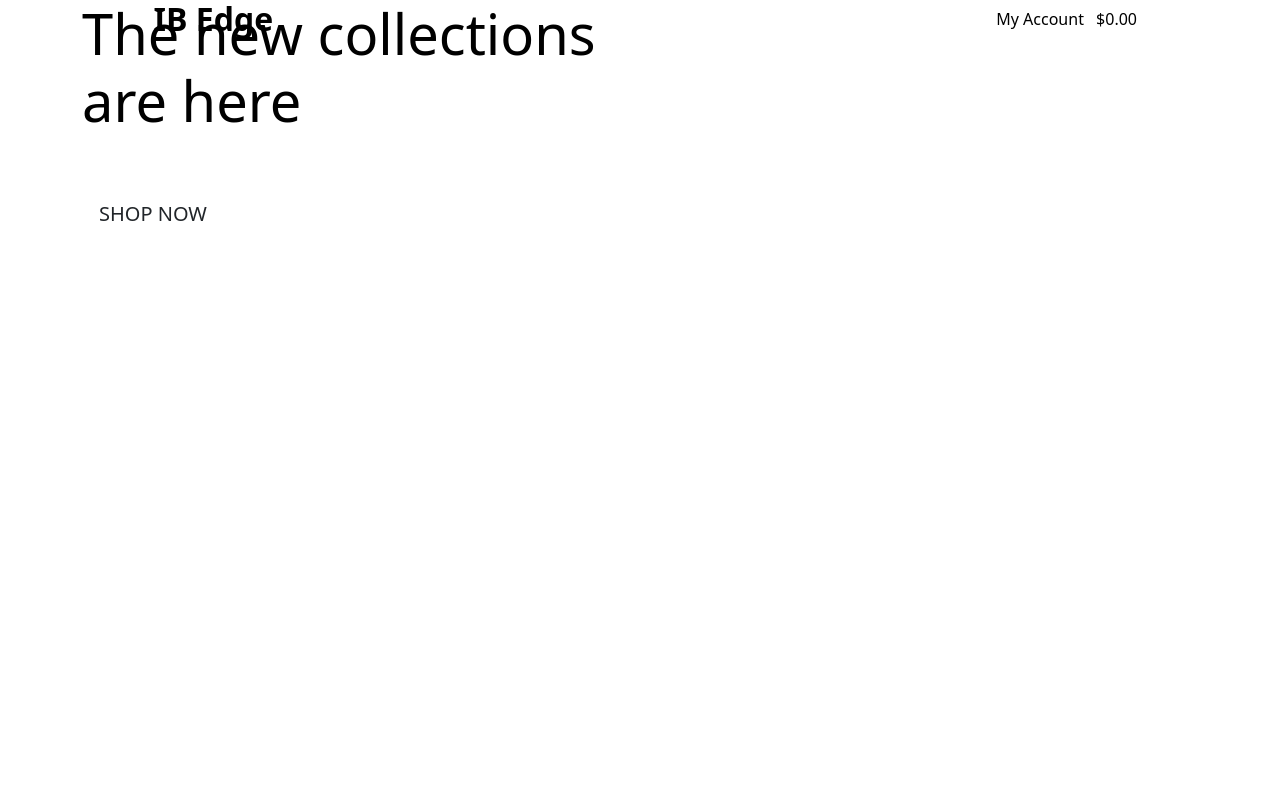
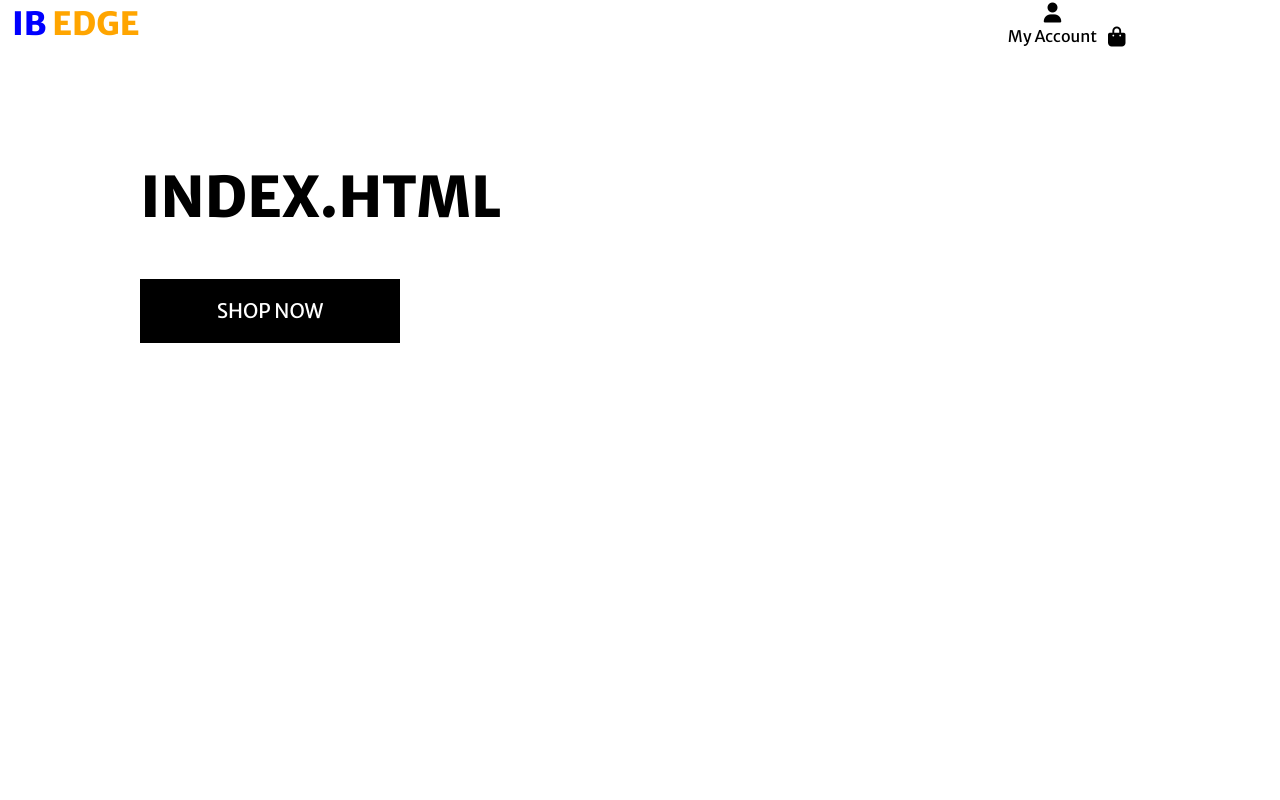
Before and after one commit to bmich22/ib-edge, a Django app: page / in a window 1280 px wide. Run offline with Django 5.2, Linux system fonts and the light colour scheme; some libraries are stand-ins or nearby versions.

Commit message:
Added css to homepage header

```diff
--- a/home/templates/home/index.html
+++ b/home/templates/home/index.html
@@ -15,7 +15,7 @@
         <div class="row h-100">
             <div class="col-7 col-md-6 my-auto">
                 <h1 class="display-4 logo-font text-black">
-                    The new collections are here
+                    index.html
                 </h1>
                 <div class="my-5">
                     <h4>
--- a/ib_edge/settings.py
+++ b/ib_edge/settings.py
@@ -144,7 +144,11 @@ USE_TZ = True
 # Static files (CSS, JavaScript, Images)
 # https://docs.djangoproject.com/en/5.2/howto/static-files/
 
-STATIC_URL = "static/"
+STATIC_URL = '/static/'
+STATICFILES_DIRS = (os.path.join(BASE_DIR, 'static'),)
+
+MEDIA_URL = '/media/'
+MEDIA_ROOT = os.path.join(BASE_DIR, 'media')
 
 # Default primary key field type
 # https://docs.djangoproject.com/en/5.2/ref/settings/#default-auto-field
--- a/ib_edge/urls.py
+++ b/ib_edge/urls.py
@@ -16,9 +16,11 @@ Including another URLconf
 """
 from django.contrib import admin
 from django.urls import path, include
+from django.conf import settings
+from django.conf.urls.static import static
 
 urlpatterns = [
     path('admin/', admin.site.urls),
     path('accounts/', include('allauth.urls')),
     path('', include('home.urls')),
-]
+] + static(settings.MEDIA_URL, document_root=settings.MEDIA_ROOT)
--- /dev/null
+++ b/static/css/base.css
@@ -0,0 +1,90 @@
+html {
+    height: 100%;
+}
+
+body {
+    /* background: url('/media/homepage_background_cropped.jpg') no-repeat center center fixed;
+    background-size: cover;
+    height: calc(100vh - 164px); */
+    color: #555;
+    font-family: 'Merriweather Sans';
+}
+
+/* from Bulma */
+.icon {
+    align-items: center;
+    display: inline-flex;
+    justify-content: center;
+    height: 1.5rem;
+    width: 1.5rem;
+}
+
+.logo-font {
+    text-transform: uppercase;
+    font-weight: 800;
+}
+
+.text-blue {
+    color:blue;
+}
+
+.text-orange {
+    color:orange;
+}
+
+.main-logo-link {
+    width: fit-content;
+}
+
+.shop-now-button {
+    background: black;
+    color: white;
+    min-width: 260px;
+}
+
+.btn-black {
+    background: black;
+    color: white;
+}
+
+.shop-now-button:hover,
+.shop-now-button:active,
+.shop-now-button:focus,
+.btn-black:hover,
+.btn-black:active,
+.btn-black:focus {
+    background: #222;
+    color: white;
+}
+
+.text-black {
+    color: #000 !important;
+}
+
+.border-black {
+    border: 1px solid black !important;
+}
+
+/* -------------------------------- Media Queries */
+
+/* Slightly larger container on xl screens */
+@media (min-width: 1200px) {
+  .container {
+    max-width: 80%;
+  }
+}
+
+/* fixed top navbar only on medium and up */
+@media (min-width: 992px) {
+    .fixed-top-desktop-only {
+        position: fixed;
+        top: 0;
+        right: 0;
+        left: 0;
+        z-index: 1030;
+    }
+
+    .header-container {
+        padding-top: 164px;
+    }
+}
--- a/templates/base.html
+++ b/templates/base.html
@@ -7,11 +7,7 @@
     <meta http-equiv="X-UA-Compatible" content="ie=edge" />
     <meta charset="utf-8" />
     <meta name="viewport" content="width=device-width, initial-scale=1" />
-    {% endblock %}
-
-    {% block extra_meta %}
-    {% endblock %}
-
+    {% endblock %} {% block extra_meta %} {% endblock %}
     {% block corecss %}
     <link
       href="https://cdn.jsdelivr.net/npm/bootstrap@5.3.6/dist/css/bootstrap.min.css"
@@ -19,12 +15,17 @@
       integrity="sha384-4Q6Gf2aSP4eDXB8Miphtr37CMZZQ5oXLH2yaXMJ2w8e2ZtHTl7GptT4jmndRuHDT"
       crossorigin="anonymous"
     />
-    {% endblock %}
-
-    {% block extra_css %}
-    {% endblock %}
+    <link rel="preconnect" href="https://fonts.googleapis.com" />
+    <link rel="preconnect" href="https://fonts.gstatic.com" crossorigin />
+    <link
+      href="https://fonts.googleapis.com/css2?family=Merriweather+Sans:ital,wght@0,300..800;1,300..800&display=swap"
+      rel="stylesheet"
+    />
+    <link rel="stylesheet" href="{% static 'css/base.css' %}" />
+    {% endblock %} {% block extra_css %} {% endblock %}
 
     {% block corejs %}
+    <script src="https://kit.fontawesome.com/7fa9d59fcb.js" crossorigin="anonymous"></script>
     <script
       src="https://cdn.jsdelivr.net/npm/bootstrap@5.3.6/dist/js/bootstrap.bundle.min.js"
       integrity="sha384-j1CDi7MgGQ12Z7Qab0qlWQ/Qqz24Gc6BM0thvEMVjHnfYGF0rmFCozFSxQBxwHKO"
@@ -36,23 +37,31 @@
       crossorigin="anonymous"
     ></script>
     <script>
-      src="https://cdn.jsdelivr.net/npm/bootstrap@5.3.6/dist/js/bootstrap.min.js"
-      integrity="sha384-RuyvpeZCxMJCqVUGFI0Do1mQrods/hhxYlcVfGPOfQtPJh0JCw12tUAZ/Mv10S7D"
-      crossorigin="anonymous"
+      src =
+        "https://cdn.jsdelivr.net/npm/bootstrap@5.3.6/dist/js/bootstrap.min.js";
+      integrity =
+        "sha384-RuyvpeZCxMJCqVUGFI0Do1mQrods/hhxYlcVfGPOfQtPJh0JCw12tUAZ/Mv10S7D";
+      crossorigin = "anonymous";
     </script>
     {% endblock %}
 
     {% block extra_js %}
     {% endblock %}
 
-    <title>IB Edge Tutoring for IB Diploma Students{% block extra_title %}{% endblock %}</title>
+    <title>
+      IB Edge Tutoring for IB Diploma Students{% block extra_title %}{% endblock%}
+    </title>
   </head>
   <body>
     <header class="container-fluid fixed-top">
       <div class="row">
-        <div class="col-12 col-lg-4 my-auto py-1 py-lg-0 text-center text-lg-left">
+        <div
+          class="col-12 col-lg-4 my-auto py-1 py-lg-0 text-center text-lg-left">
           <a href="{% url 'home' %}" class="nav-link main-logo-link">
-            <h2 class="logo-font text-black my-0"><strong>IB Edge</strong></h2>
+            <!-- <h2 class="logo-font my-0">IB Edge</h2> -->
+            <h2 class="logo-font my-0">
+              <span class="text-blue">IB </span><span class="text-orange">Edge</span>
+            </h2>
           </a>
         </div>
         <div class="col-12 col-lg-4 my-auto py-1 py-lg-0">
@@ -73,8 +82,14 @@
         <div class="col-12 col-lg-4 my-auto py-1 py-lg-0">
           <ul class="list-inline list-unstyled text-center text-lg-right my-0">
             <li class="list-inline-item dropdown">
-              <a class="text-black nav-link" href="#" id="user-options" data-toggle="dropdown" aria-haspopup="true"
-              aria-expanded="false">
+              <a
+                class="text-black nav-link"
+                href="#"
+                id="user-options"
+                data-bs-toggle="dropdown"
+                aria-haspopup="true"
+                aria-expanded="false"
+              >
                 <div class="text-center">
                   <div><i class="fas fa-user fa-lg"></i></div>
                   <p class="my-0">My Account</p>
@@ -94,15 +109,15 @@
               </div>
             </li>
             <li class="list-inline-item">
-              <a class="{% if grand_total %}text-info font-weight-bold{% else %}text-black{% endif %} nav-link" href="">
+              <a
+                class="{% if grand_total %}text-info font-weight-bold{% else %}text-black{% endif %} nav-link"
+                href=""
+              >
                 <div class="text-center">
                   <div><i class="fas fa-shopping-bag fa-lg"></i></div>
                   <p class="my-0">
-                    {% if grand_total %}
-                      ${{ grand_total|floatformat:2 }}
-                    {% else %}
-                      $0.00
-                    {% endif %}
+                    {% if grand_total %} ${{ grand_total|floatformat:2 }} {%
+                    else %} $0.00 {% endif %}
                   </p>
                 </div>
               </a>
@@ -112,18 +127,11 @@
       </div>
     </header>
 
-
     {% if messages %}
     <div class="message-container"></div>
     {% endif %}
-
-    {% block page_header %}
-    {% endblock %}
-
-    {% block content %}
-    {% endblock %}
-
-    {% block postloadjs %}
-    {% endblock %}
+    {% block page_header %} {% endblock %}
+    {% block content %} {% endblock %}
+    {% block postloadjs %} {% endblock %}
   </body>
 </html>
```
Lines whose indentation alone changed are shown as unchanged.
